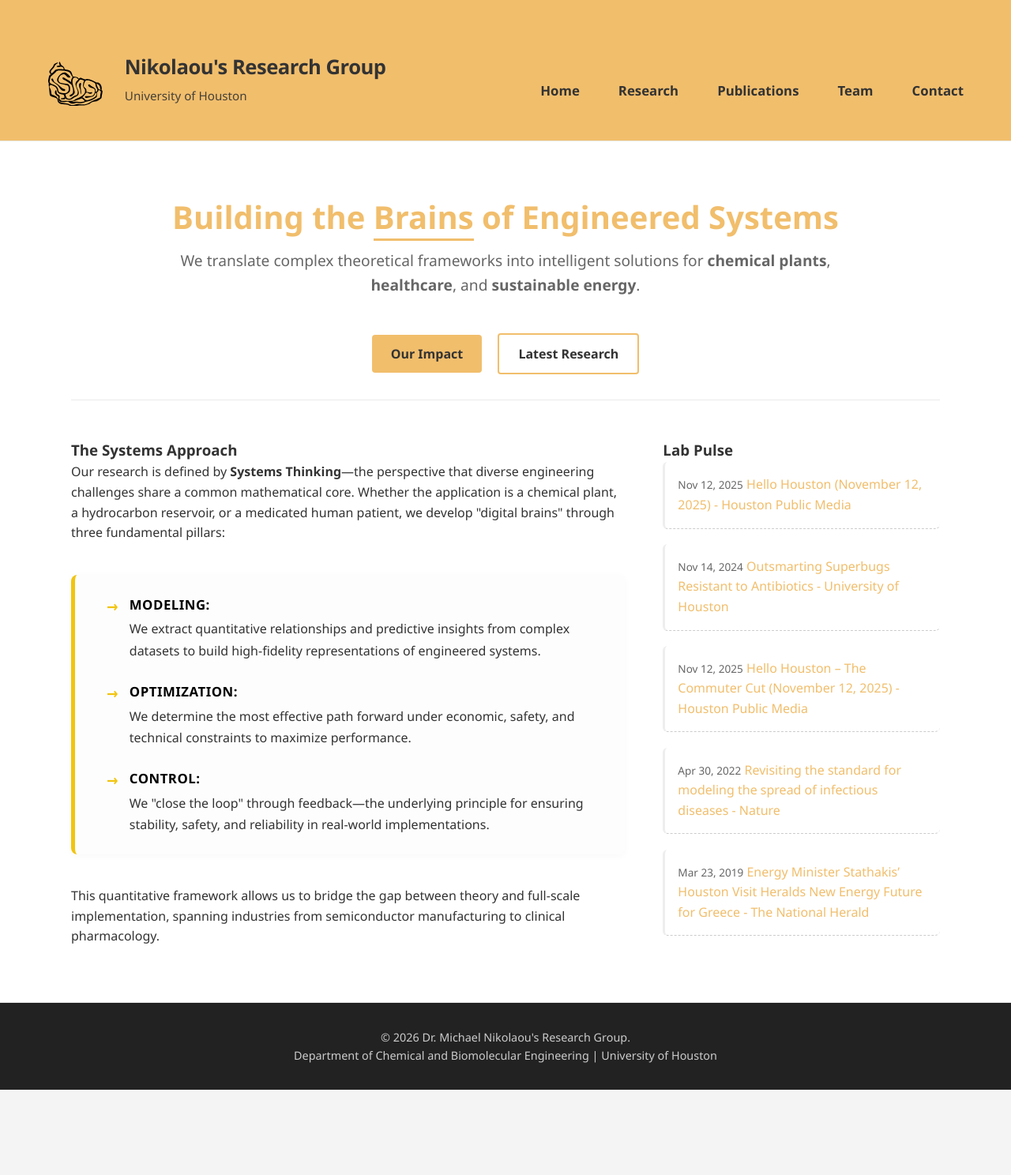
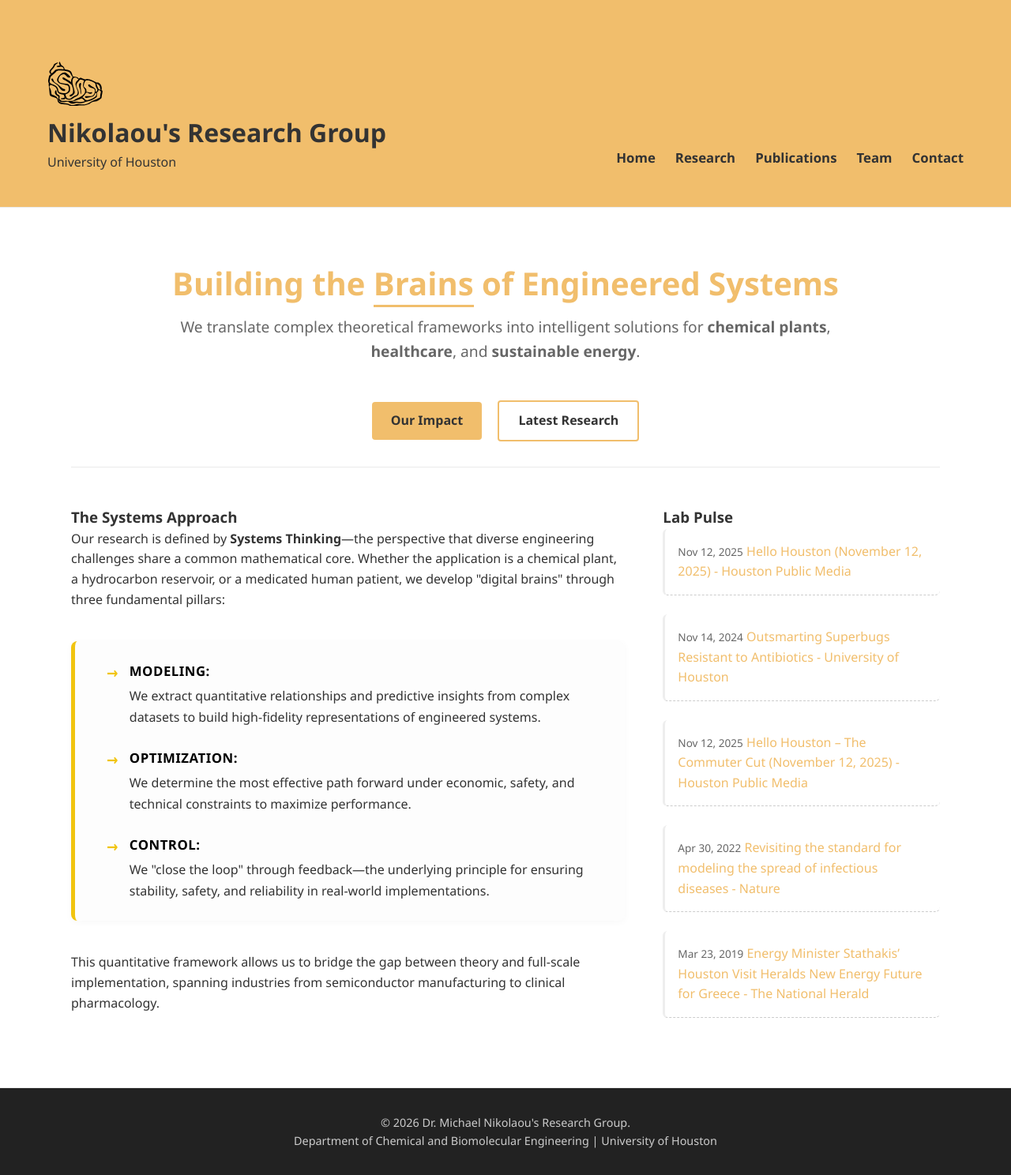
Before and after one commit to GALGAT/nikolaou-lab, a Jekyll site: the page built from index.html, in a window 1280 px wide. Shown: the whole page at 79% size. Built offline with Jekyll 4.4.1, drawn with Linux system fonts in a browser that asks for light colours; before the commit the page ends 1380 px from its top, so only the background shows below that.

Commit message:
Update style.css

```diff
--- a/css/style.css
+++ b/css/style.css
@@ -27,7 +27,7 @@
     margin: 0 auto;
 }
 
-/* Header & Navigation */
+/* ===== HEADER (Consolidated) ===== */
 header {
     background-color: var(--theme-color);
     color: var(--text-dark);
@@ -35,58 +35,18 @@
     width: 100%;
 }
 
-.header-content {
+/* Use one flex container for header layout */
+.header-container {
+    max-width: 1200px;
+    margin: 0 auto;
+    padding: 40px 20px 20px 20px;
     display: flex;
     justify-content: space-between;
-    align-items: center;
+    align-items: flex-end;
     flex-wrap: wrap;
 }
 
-.header-logo {
-    height: 70px;
-    width: auto;
-}
-
-.logo-wrapper {
-    display: flex;
-    align-items: center;
-    gap: 0.8rem;
-}
-
-.logo-text h1 {
-    font-size: 1.6rem;
-    letter-spacing: -0.5px;
-}
-
-.logo-text .subtitle {
-    font-size: 0.95rem;
-    opacity: 0.9;
-    display: block;
-    margin-top: 0.2rem;
-}
-
-nav a {
-    color: var(--text-dark);
-    text-decoration: none;
-    margin-left: 1.5rem;
-    font-weight: 600;
-}
-
-nav a:hover {
-    text-decoration: underline;
-}
-
-/* Header Container: Spacing and Alignment */
-.header-container {
-    max-width: 1200px; /* Or use '100%' for true edge-to-edge */
-    margin: 0 auto;
-    padding: 40px 20px 20px 20px; /* Added top padding to make everything 'lower' */
-    display: flex;
-    justify-content: space-between; /* Logo left, Nav right */
-    align-items: flex-end; /* Aligns nav links with the bottom of the logo */
-}
-
-/* Brand Grouping */
+/* Brand group (logo + text) */
 .header-brand {
     display: flex;
     align-items: center;
@@ -95,11 +55,11 @@
 }
 
 .header-logo {
-    height: 70px; /* Adjust based on your logo size */
+    height: 70px;
+    width: auto;
     margin-right: 15px;
 }
 
-/* Fixing the gap between Group Name and University */
 .header-title-group {
     display: flex;
     flex-direction: column;
@@ -109,17 +69,17 @@
     font-size: 1.8rem;
     font-weight: bold;
     margin: 0;
-    line-height: 1.1; /* Tightens the gap above university */
+    line-height: 1.1;
 }
 
 .header-sub {
     font-size: 1rem;
     margin: 0;
-    line-height: 1.1; /* Tightens the gap below name */
+    line-height: 1.1;
     opacity: 0.9;
 }
 
-/* Navigation Links */
+/* Navigation */
 .header-nav {
     display: flex;
     gap: 25px;
@@ -139,20 +99,19 @@
     border-bottom: 2px solid var(--theme-color);
 }
 
-/* --- Main Content Area (Updated to Full Size) --- */
+/* ===== MAIN (Combined) ===== */
 main {
     background-color: var(--white);
-    width: 100%;          /* Spans full screen width */
-    margin: 0;            /* Removes the 2rem top/bottom gap */
-    padding: 4rem 0;      /* Vertical padding only; horizontal handled by .container */
-    box-shadow: none;     /* Removes the "card" shadow */
-    border-radius: 0;     /* Removes rounded corners */
-}
-main {
+    width: 100%;
+    margin: 0;
+    padding: 4rem 0;
+    box-shadow: none;
+    border-radius: 0;
     border-top: 1px solid #eaeaea;
     border-bottom: 1px solid #eaeaea;
 }
-/* Homepage Specifics */
+
+/* ===== HOMEPAGE ===== */
 .hero {
     text-align: center;
     margin-bottom: 3rem;
@@ -164,6 +123,11 @@
     font-size: 2.5rem;
     color: var(--theme-color);
     margin-bottom: 0.5rem;
+}
+
+.hero h2 span {
+    color: var(--theme-color);
+    border-bottom: 3px solid var(--theme-color);
 }
 
 .homepage-grid {
@@ -187,7 +151,24 @@
     background-color: var(--theme-hover);
 }
 
-/* News List */
+.btn-secondary {
+    display: inline-block;
+    padding: 0.7rem 1.5rem;
+    text-decoration: none;
+    border: 2px solid var(--theme-color);
+    color: var(--text-dark);
+    border-radius: 4px;
+    font-weight: bold;
+    margin-left: 1rem;
+    transition: all 0.3s ease;
+}
+
+.btn-secondary:hover {
+    background-color: var(--theme-color);
+    color: #fff;
+}
+
+/* News List (used on homepage) */
 .news-list {
     list-style: none;
 }
@@ -208,7 +189,21 @@
     text-decoration: none;
 }
 
-/* Footer */
+/* News Cards (alternate style) */
+.news-card {
+    margin-bottom: 1.2rem;
+    padding: 1rem;
+    background: #fff;
+    border-radius: 6px;
+    border-left: 3px solid #eee;
+    transition: border-color 0.3s;
+}
+
+.news-card:hover {
+    border-left-color: var(--theme-color);
+}
+
+/* ===== FOOTER ===== */
 footer {
     text-align: center;
     padding: 2rem 0;
@@ -218,7 +213,7 @@
     width: 100%;
 }
 
-/* New Page Styles */
+/* ===== PAGE HEADER (for interior pages) ===== */
 .page-header {
     margin-bottom: 2rem;
     border-bottom: 2px solid var(--theme-color);
@@ -230,7 +225,7 @@
     font-size: 2rem;
 }
 
-/* --- Research Cards --- */
+/* ===== RESEARCH CARDS ===== */
 .research-grid {
     display: grid;
     grid-template-columns: repeat(auto-fit, minmax(400px, 1fr));
@@ -259,7 +254,7 @@
     color: var(--text-dark);
 }
 
-/* --- PI Profile Layout --- */
+/* ===== PI PROFILE ===== */
 .pi-profile {
     display: flex;
     gap: 2rem;
@@ -298,128 +293,39 @@
     filter: grayscale(0%);
 }
 
-/* --- Consolidated Mobile Responsiveness --- */
-@media (max-width: 768px) {
-    .header-content {
-        flex-direction: column;
-        align-items: center;
-        padding: 1.5rem 0;
-    }
-
-    .logo-wrapper {
-        flex-direction: column;
-        text-align: center;
-        margin-bottom: 1.5rem;
-    }
-
-    .header-logo {
-        height: 60px;
-    }
-
-    nav {
-        display: flex;
-        justify-content: center;
-        flex-wrap: wrap;
-        margin-left: 0;
-        gap: 10px;
-        width: 100%;
-    }
-
-    nav a {
-        margin: 0;
-        padding: 8px 12px;
-        background: rgba(0, 0, 0, 0.05);
-        border-radius: 4px;
-        font-size: 0.9rem;
-    }
-
-    .homepage-grid {
-        display: flex;
-        flex-direction: column;
-        gap: 2rem;
-    }
-
-    .research-grid {
-        grid-template-columns: 1fr;
-    }
-
-    .pi-profile {
-        flex-direction: column;
-        align-items: center;
-        text-align: center;
-    }
-
-    .pi-photo img {
-        width: 150px;
-        margin-bottom: 1rem;
-    }
-
-    .hero h2 {
-        font-size: 1.8rem;
-    }
-
-    .pi-socials {
-        justify-content: center;
-    }
-}
-/* --- Publications Search Bar Fix --- */
+/* ===== PUBLICATIONS SEARCH ===== */
 .search-container {
-    margin: 2rem 0;     /* Space above and below the search bar */
-    width: 100%;        /* Ensures the wrapper fills the container */
+    margin: 2rem 0;
+    width: 100%;
     display: block;
 }
 
 #pubSearch {
-    width: 100%;               /* Forces the bar to stretch to full width */
-    padding: 14px 20px;        /* Increases height for a modern feel */
-    font-size: 1.1rem;         /* Easier to read */
-    border: 2px solid #eee;    /* Light, clean border */
-    border-radius: 8px;        /* Matches your research card style */
+    width: 100%;
+    padding: 14px 20px;
+    font-size: 1.1rem;
+    border: 2px solid #eee;
+    border-radius: 8px;
     color: var(--text-dark);
-    transition: all 0.3s ease; /* Smooth transition for focus */
+    transition: all 0.3s ease;
     outline: none;
 }
 
-/* Hover & Focus Effects */
 #pubSearch:hover {
     border-color: #ddd;
 }
 
 #pubSearch:focus {
     border-color: var(--theme-color);
-    box-shadow: 0 0 8px rgba(241, 190, 108, 0.2); /* Subtle glow */
+    box-shadow: 0 0 8px rgba(241, 190, 108, 0.2);
 }
 
-/* Styling the placeholder text */
 #pubSearch::placeholder {
     color: #999;
     font-style: italic;
 }
 
-/* Hero Span for Emphasis */
-.hero h2 span {
-    color: var(--theme-color);
-    border-bottom: 3px solid var(--theme-color);
-}
-
-.btn-secondary {
-    display: inline-block;
-    padding: 0.7rem 1.5rem;
-    text-decoration: none;
-    border: 2px solid var(--theme-color);
-    color: var(--text-dark);
-    border-radius: 4px;
-    font-weight: bold;
-    margin-left: 1rem;
-    transition: all 0.3s ease;
-}
-
-.btn-secondary:hover {
-    background-color: var(--theme-color);
-    color: #fff;
-}
-
-/* Impact Metrics Grid */
+/* ===== IMPACT METRICS ===== */
 .impact-metrics {
     display: grid;
     grid-template-columns: repeat(3, 1fr);
@@ -449,25 +355,12 @@
     color: var(--text-light);
 }
 
-/* News Card Styling */
-.news-card {
-    margin-bottom: 1.2rem !important;
-    padding: 1rem !important;
-    background: #fff;
-    border-radius: 6px;
-    border-left: 3px solid #eee;
-    transition: border-color 0.3s;
-}
-
-.news-card:hover {
-    border-left-color: var(--theme-color);
-}
-/* Pillars Container - Modern Sidebar style */
+/* ===== PILLARS SECTION ===== */
 .pillars-container {
     background: #fdfdfd;
     padding: 1.5rem 2.5rem;
     border-radius: 8px;
-    border-left: 5px solid #f1c40f; /* Lab gold theme */
+    border-left: 5px solid #f1c40f;
     margin: 2.5rem 0;
     box-shadow: 0 2px 10px rgba(0,0,0,0.03);
 }
@@ -491,17 +384,15 @@
     margin-bottom: 0;
 }
 
-/* Custom Marker - The Arrow Icon */
 .pillar-bullets li::before {
     content: "→";
     position: absolute;
     left: 0;
-    color: #f1c40f; /* Theme color */
+    color: #f1c40f;
     font-weight: bold;
     font-size: 1.2rem;
 }
 
-/* Interactivity: Sublte lift on hover */
 .pillar-bullets li:hover {
     transform: translateX(8px);
     color: #000;
@@ -510,11 +401,13 @@
 .pillar-bullets li strong {
     color: #000;
     font-size: 1.05rem;
-    display: block; /* Moves the description to a new line for cleaner reading */
+    display: block;
     margin-bottom: 0.2rem;
     text-transform: uppercase;
     letter-spacing: 0.5px;
 }
+
+/* ===== LAB FORM ===== */
 .lab-form {
     background: var(--bg-light);
     padding: 2rem;
@@ -549,9 +442,98 @@
     margin-top: 0.2rem;
 }
 
-/* Mobile Responsiveness */
+/* ===== CONTACT GRID (missing definition) ===== */
+.contact-grid {
+    display: grid;
+    grid-template-columns: 1fr 1fr;  /* two columns: contact info + form */
+    gap: 2rem;
+    margin-top: 2rem;
+}
+
+/* ===== MOBILE RESPONSIVENESS (Merged) ===== */
 @media (max-width: 768px) {
+    /* Header */
+    .header-container {
+        flex-direction: column;
+        align-items: center;
+        padding: 1.5rem 0;
+    }
+
+    .header-brand {
+        flex-direction: column;
+        text-align: center;
+        margin-bottom: 1.5rem;
+    }
+
+    .header-logo {
+        height: 60px;
+        margin-right: 0;
+        margin-bottom: 0.5rem;
+    }
+
+    .header-nav {
+        flex-wrap: wrap;
+        justify-content: center;
+        gap: 10px;
+    }
+
+    .header-nav a {
+        margin: 0;
+        padding: 8px 12px;
+        background: rgba(0, 0, 0, 0.05);
+        border-radius: 4px;
+        font-size: 0.9rem;
+    }
+
+    /* Homepage */
+    .homepage-grid {
+        grid-template-columns: 1fr;
+        gap: 2rem;
+    }
+
+    .hero h2 {
+        font-size: 1.8rem;
+    }
+
+    .btn-secondary {
+        margin-left: 0;
+        margin-top: 1rem;
+    }
+
+    /* Research */
+    .research-grid {
+        grid-template-columns: 1fr;
+    }
+
+    /* PI Profile */
+    .pi-profile {
+        flex-direction: column;
+        align-items: center;
+        text-align: center;
+    }
+
+    .pi-photo img {
+        width: 150px;
+        margin-bottom: 1rem;
+    }
+
+    .pi-socials {
+        justify-content: center;
+    }
+
+    /* Impact metrics */
+    .impact-metrics {
+        grid-template-columns: 1fr;
+        gap: 1rem;
+    }
+
+    /* Contact grid */
     .contact-grid {
-        grid-template-columns: 1fr !important;
+        grid-template-columns: 1fr;
+    }
+
+    /* Any other elements that need stacking */
+    .pillars-container {
+        padding: 1.5rem;
     }
 }
```
